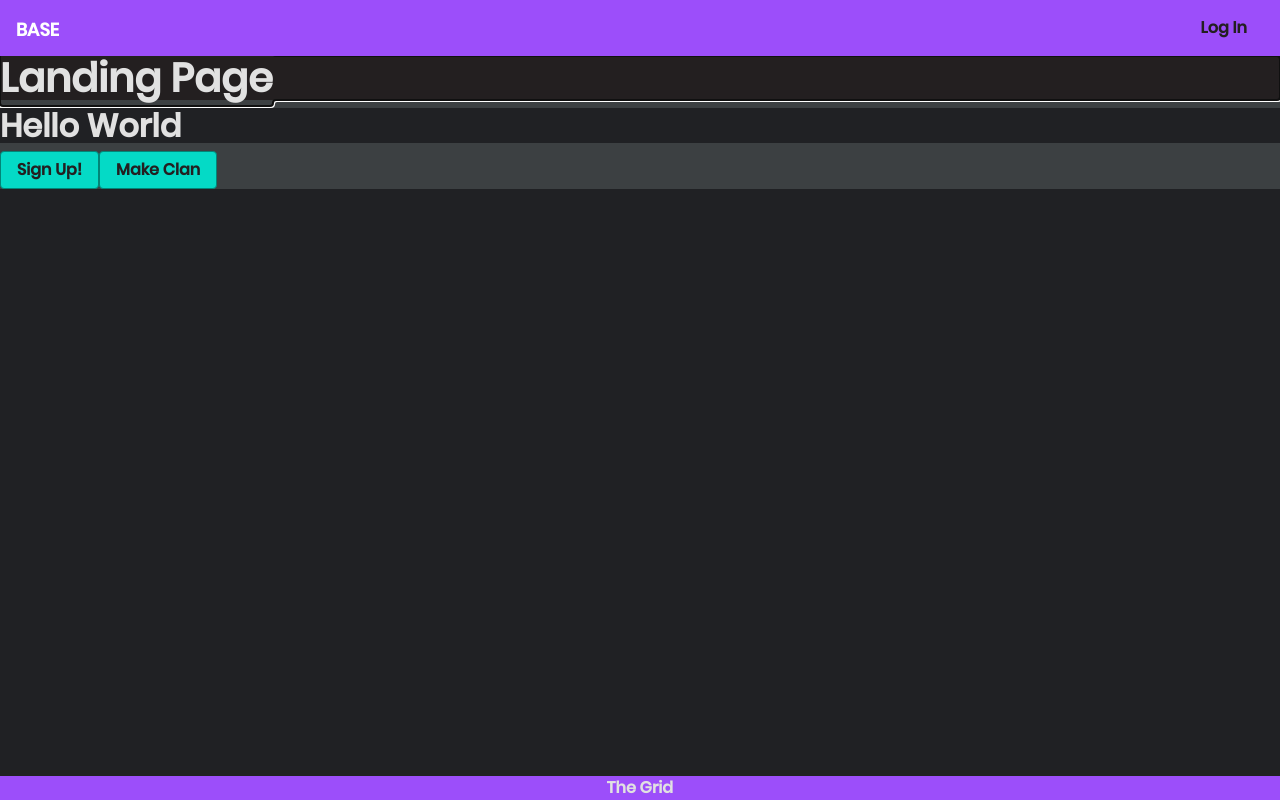
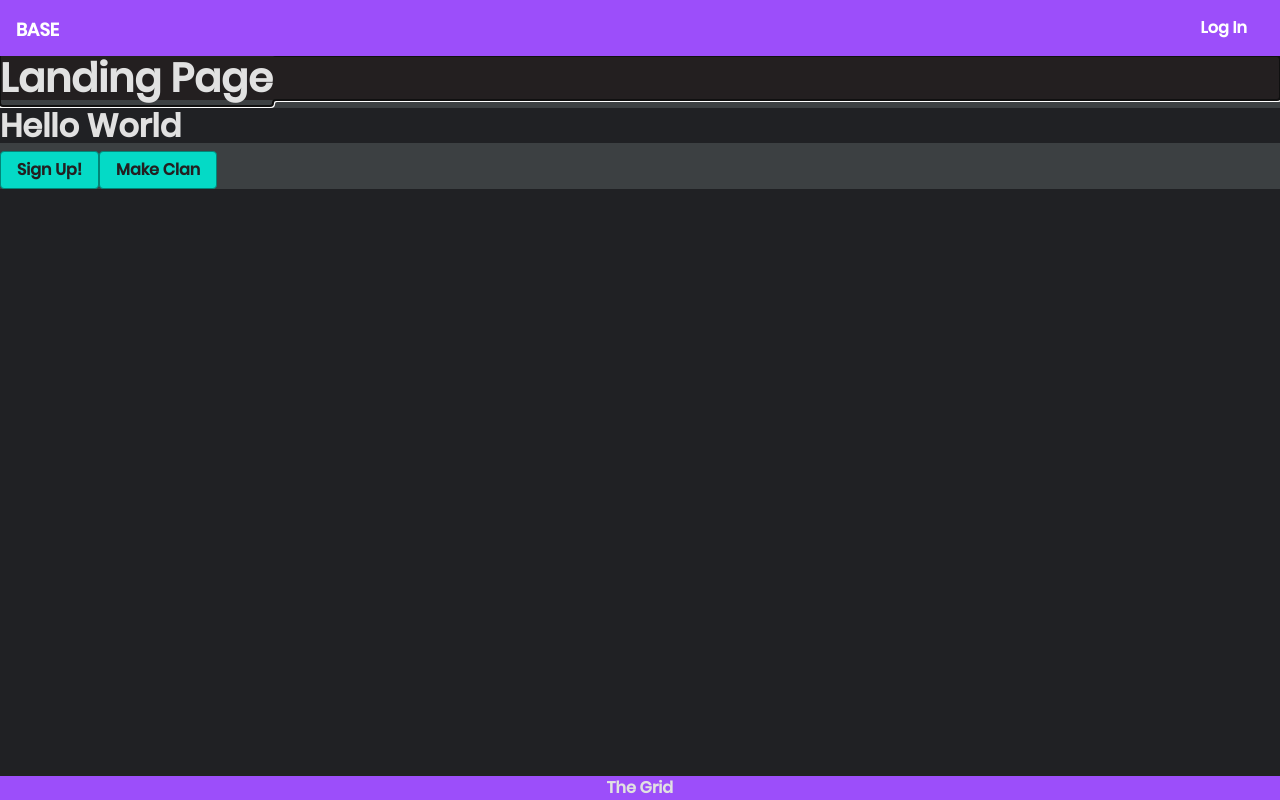
Before and after one commit to JohnCdev/TheGrid, a React (Create React App) app in the folder client/: page / in a window 1280 px wide. Built offline with nearby package versions, Linux system fonts and the light colour scheme; the HTML template or start-up script is replaced by a standard one; a web font is replaced by a local one.

Commit message:
merge prep

```diff
--- a/client/src/components/LogInOutBtn/LogInOutBtn.js
+++ b/client/src/components/LogInOutBtn/LogInOutBtn.js
@@ -10,7 +10,7 @@ export default function LogInOutBtn() {
       <Link to="/log-in">Log In</Link>
     </button>
   ) : (
-      <button className="btn my-2 my-sm-0"
+      <button className="btn my-2 my-sm-0 logInOutBtn"
       onClick={toggleAuth}
       style={{marginLeft: 10}}>
         <Link to="/log-in">Log Out</Link>
--- a/client/src/components/LogInOutBtn/logInOutBtn.css
+++ b/client/src/components/LogInOutBtn/logInOutBtn.css
@@ -0,0 +1,3 @@
+.logInOutBtn {
+    background-color: #F57A00;
+}
--- a/client/src/components/Nav/Nav.css
+++ b/client/src/components/Nav/Nav.css
@@ -14,5 +14,5 @@ nav.bg-primary {
 }
 
 nav > button > a {
-    color: #231f20;
+    color: #fff;
 }
```
